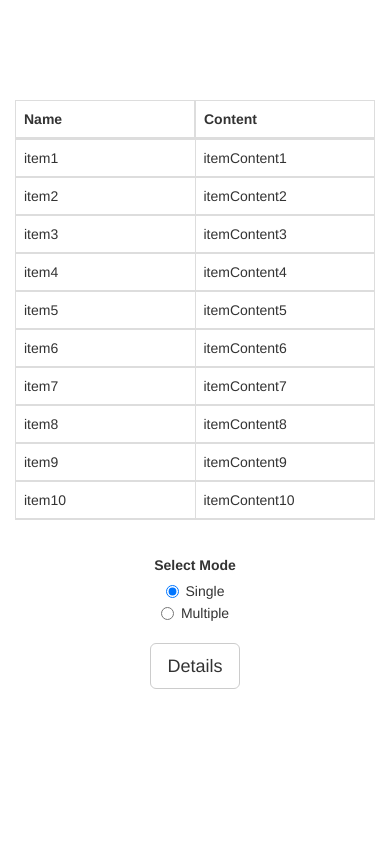
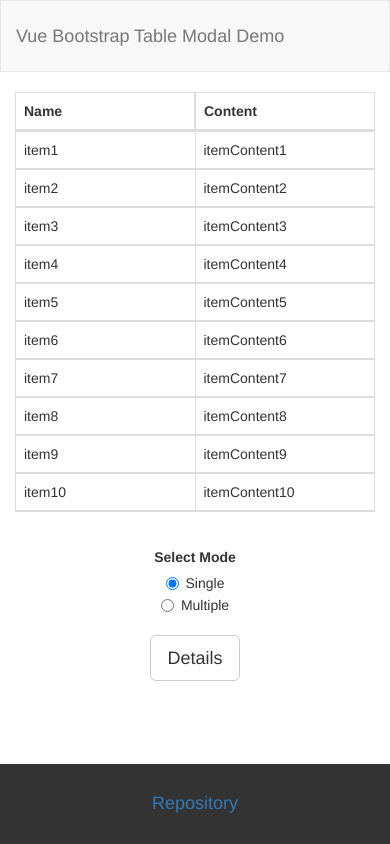
Before and after one commit to Boshes/Vue-Bootstrap-TableModal-Demo, a plain HTML site: page index.html in a window 390 px wide. Drawn offline with nearby package versions, Linux system fonts and the light colour scheme.

Commit message:
More responsive for mobile orientation, header and sticky footer

```diff
--- a/index.html
+++ b/index.html
@@ -11,6 +11,22 @@
 </head>
 <body>
 	<div id="app" v-cloak>
+		<div id='header'>
+			<nav class='navbar navbar-default' role='navigation'>
+				<div class='container-fluid'>
+					<div class='navbar-header'>
+						<h4 class='navbar-brand'>Vue Bootstrap Table Modal Demo</h4>
+					</div>
+					<div class='collapse navbar-collapse'>
+						<ul class='nav navbar-nav navbar-right'>
+							<li>
+								<a href='https://github.com/Boshes/Vue-Bootstrap-TableModal-Demo'>Repository</a>
+							</li>
+						</ul>
+					</div>
+				</div>
+			</nav>
+		</div>
     <div id='wrapper'>
       <div class='container-fluid'>
         <div id='contentWrapper'>
@@ -78,6 +94,13 @@
         </div>
       </div>
     </div>
+		<div id='footer'>
+			<div class='container-fluid'>
+				<div class='row col-sm-12 text-center'>
+					<h4><a href='https://github.com/Boshes/Vue-Bootstrap-TableModal-Demo'>Repository</a></h4>
+				</div>
+			</div>
+		</div>
 	<script src="https://cdnjs.cloudflare.com/ajax/libs/jquery/3.2.1/jquery.min.js"></script>
 	<script src="https://maxcdn.bootstrapcdn.com/bootstrap/3.3.7/js/bootstrap.min.js"></script>
 	<script src="https://cdnjs.cloudflare.com/ajax/libs/vue/2.2.6/vue.min.js"></script>
--- a/stylesheet.css
+++ b/stylesheet.css
@@ -4,9 +4,24 @@
   flex-direction: column;
 }
 
+#header{
+  flex-shrink: 0;
+  margin-bottom: 0;
+  border-radius: 0;
+  background-color: #fff;
+}
+
 #wrapper{
   flex: 1 0 auto;
 }
+
+#footer {
+  background-color: #333;
+  flex-shrink: 0;
+  color: #eee;
+  padding: 20px;
+}
+
 #table{
   width: 100%;
   display: block;
@@ -25,7 +40,6 @@
   align-items: center;
   align-content: stretch;
   min-height: 100%;
-  margin-top: 100px;
 }
 
 #contentArea{
@@ -79,9 +93,11 @@
   word-wrap: break-word;
   display: inline-block;
 }
+
 [v-cloak]{
   display:none !important;
 }
+
 .modalShade{
 	overflow: auto;
 	position: fixed;
@@ -110,8 +126,7 @@
 	opacity: 0;
 }
 
-.modal-enter .modal-container,
-.modal-leave .modal-container{
+.modal-enter .modalContainer, .modal-leave .modalContainer{
   -webkit-transform: scale(1.1);
 	transform: scale(1.1);
 }
@@ -120,20 +135,31 @@
   #contentWrapper{
     flex-direction: column !important;
   }
+
   .table-fixed > thead{
     width: 100% !important;
   }
+
   .table-fixed > tbody > tr{
     display: table !important;
   }
+
   .table-fixed > tbody > tr > td{
     display: table-cell !important;
   }
+
   .table-fixed > tbody tr td, .table-fixed > thead tr th{
     white-space: normal !important;
   }
+
   .modalSize{
     width: 300px !important;
+  }
+}
+
+@media only screen and (orientation:landscape){
+  .modalSize{
+    width: 500px !important;
   }
 }
 @media only screen and (min-width: 768px), (min-device-width: 768px) and (max-device-width: 1024px){
```
Lines whose indentation alone changed are shown as unchanged.
